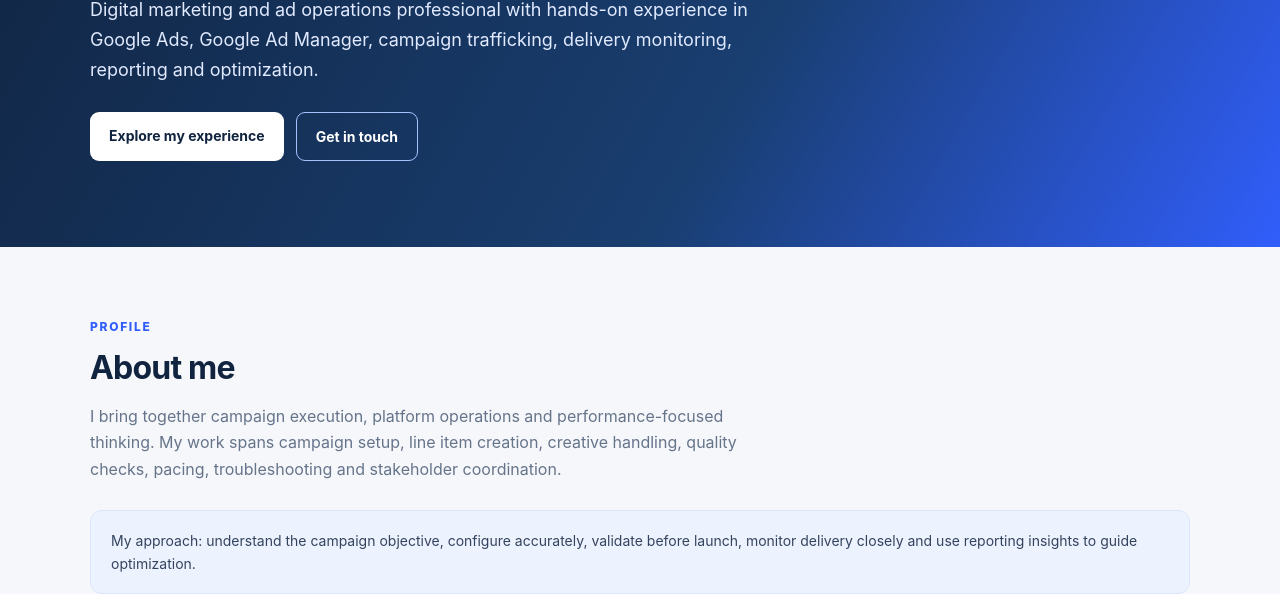
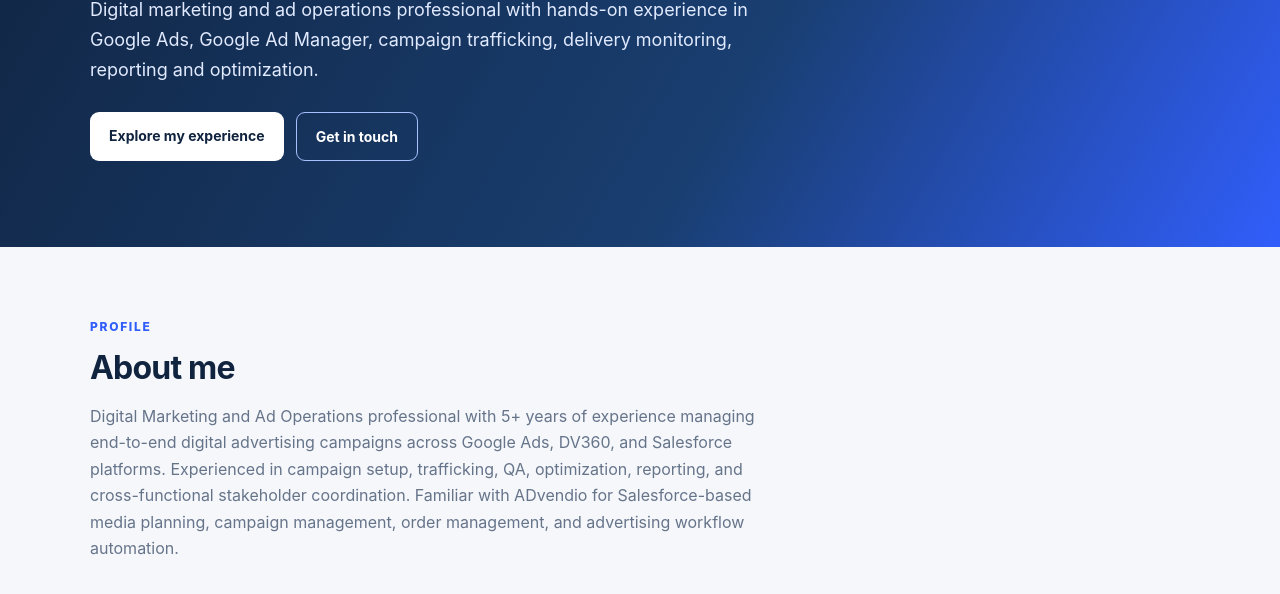
Before and after one commit to sibamahapatro/sibamahapatro, a plain HTML site: page index.html in a window 1280 px wide. Shown: the part 362-956 px from the top of the page. Drawn offline with Linux system fonts and the light colour scheme.

Commit message:
Update index.html

```diff
--- a/index.html
+++ b/index.html
@@ -34,8 +34,8 @@ footer{padding:22px 0;background:#0b1a30;color:#aab8cd;font-size:12px;text-align
 <p>Digital marketing and ad operations professional with hands-on experience in Google Ads, Google Ad Manager, campaign trafficking, delivery monitoring, reporting and optimization.</p>
 <div class="actions"><a class="btn primary" href="#experience">Explore my experience</a><a class="btn outline" href="#contact">Get in touch</a></div>
 </div></section>
-<section id="about"><div class="wrap"><div class="section-head"><div class="kicker">Profile</div><h2>About me</h2><p>I bring together campaign execution, platform operations and performance-focused thinking. My work spans campaign setup, line item creation, creative handling, quality checks, pacing, troubleshooting and stakeholder coordination.</p></div>
-<div class="note">My approach: understand the campaign objective, configure accurately, validate before launch, monitor delivery closely and use reporting insights to guide optimization.</div></div></section>
+<section id="about"><div class="wrap"><div class="section-head"><div class="kicker">Profile</div><h2>About me</h2><p>Digital Marketing and Ad Operations professional with 5+ years of experience managing end-to-end digital advertising campaigns across Google Ads, DV360, and Salesforce platforms. Experienced in campaign setup, trafficking, QA, optimization, reporting, and cross-functional stakeholder coordination. Familiar with ADvendio for Salesforce-based media planning, campaign management, order management, and advertising workflow automation.
+</div></section>
 <section id="expertise"><div class="wrap"><div class="section-head"><div class="kicker">What I do</div><h2>Core expertise</h2><p>Key capabilities across digital advertising and ad operations.</p></div>
 <div class="grid">
 <div class="card"><div class="symbol">01</div><h3>Google Ad Manager</h3><p>Campaign setup, line item creation, trafficking, creative uploads, pre-launch QA, pacing and delivery monitoring.</p></div>
```
